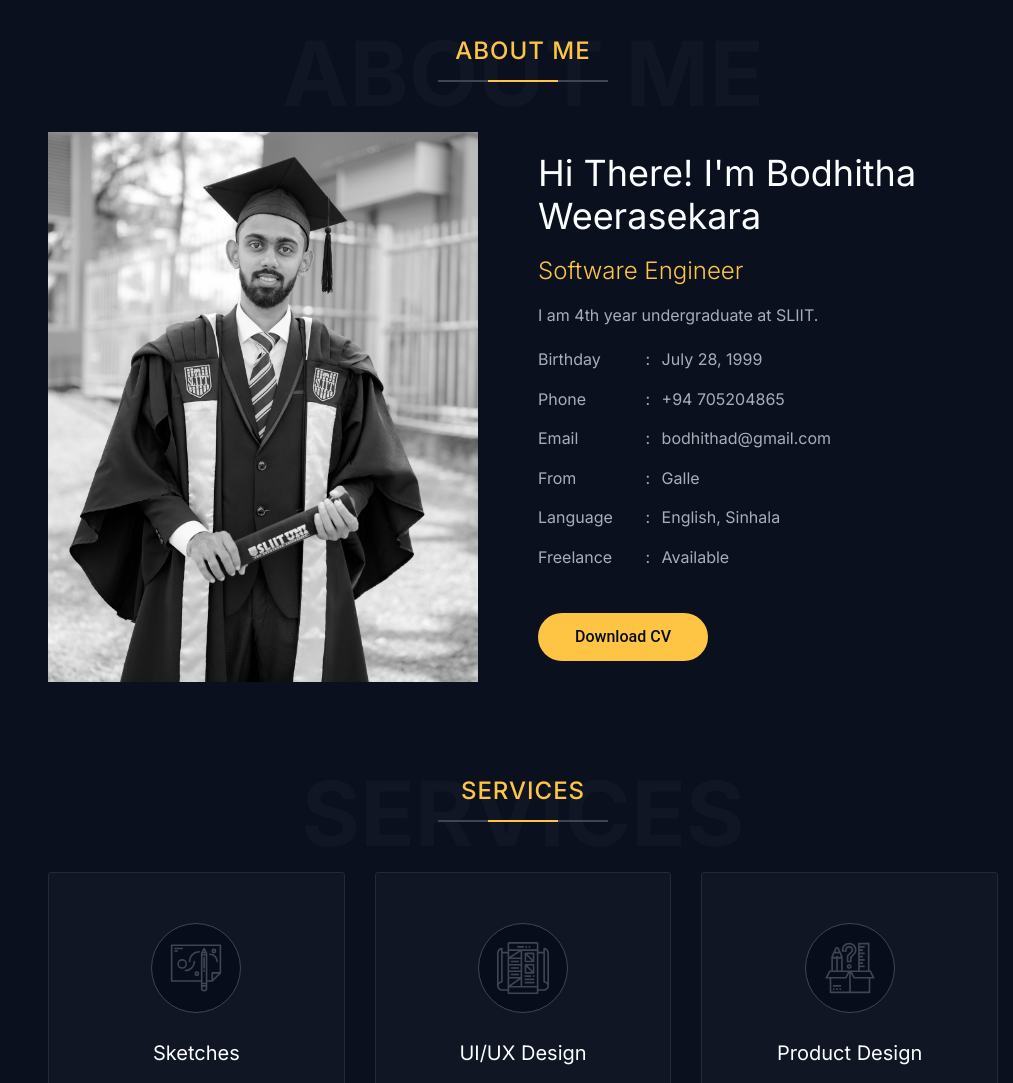
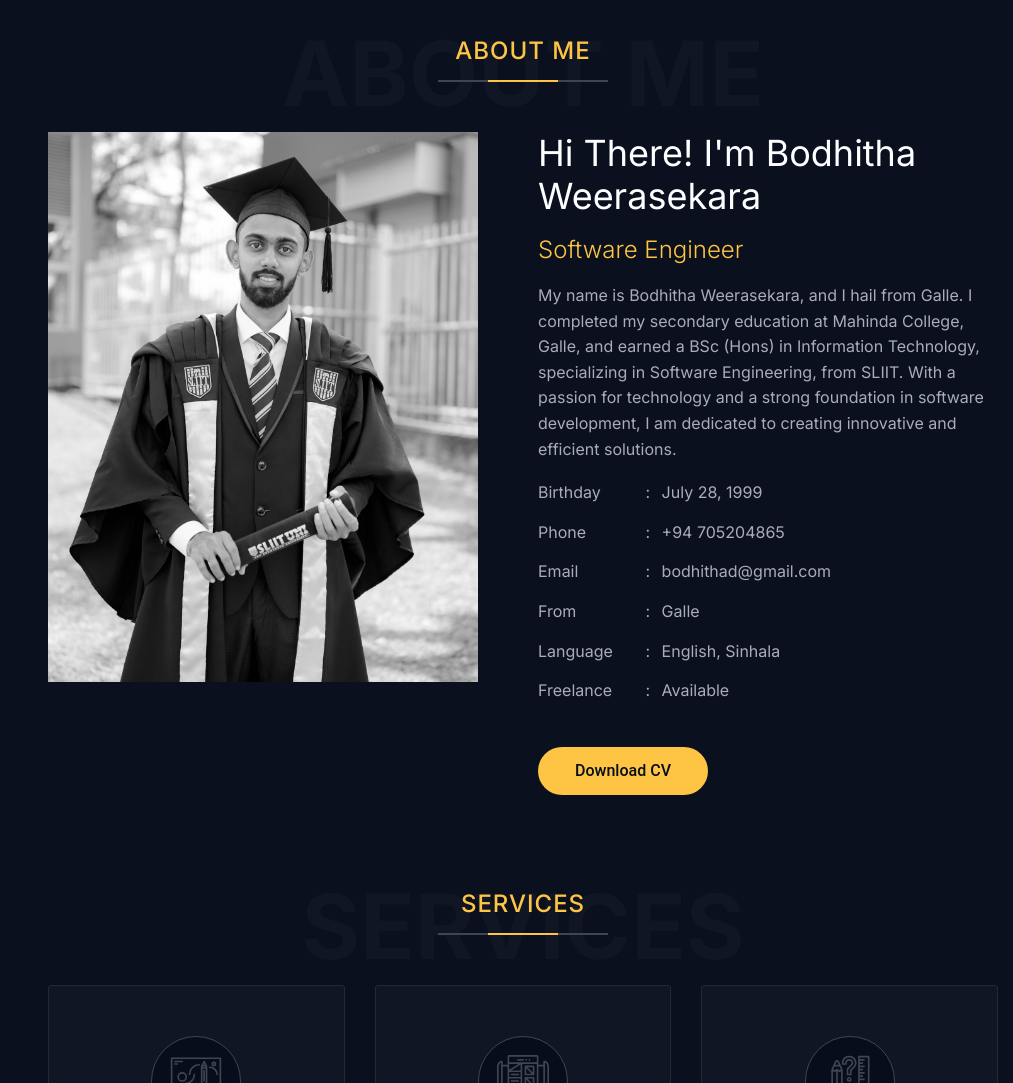
Before and after one commit to BodhithaW/Bodhitha, a plain HTML site: page index.html in a window 1280 px wide. Shown: the part 858-1941 px from the top of the page, without its empty margins (267-1280 px from the left). Drawn offline with Linux system fonts and the light colour scheme; animation ran at ten frames a second.

Commit message:
drive-link

```diff
--- a/index.html
+++ b/index.html
@@ -114,7 +114,11 @@
                                 <h2 class="st-text-block-title">Hi There! I'm Bodhitha Weerasekara</h2>
                                 <h4 class="st-text-block-subtitle">Software Engineer</h4>
                                 <div class="st-text-block-text">
-                                    <p>I am 4th year undergraduate at SLIIT.</p>
+                                    <p>My name is Bodhitha Weerasekara, and I hail from Galle.
+                                        I completed my secondary education at Mahinda College, Galle,
+                                        and earned a BSc (Hons) in Information Technology, specializing in Software Engineering,
+                                        from SLIIT. With a passion for technology and a strong foundation in software development,
+                                        I am dedicated to creating innovative and efficient solutions.</p>
                                 </div>
                                 <ul class="st-text-block-details st-mp0">
                                     <li><span>Birthday</span> : <span>July 28, 1999</span></li>
@@ -125,7 +129,7 @@
                                     <li><span>Freelance</span> : <span>Available</span></li>
                                 </ul>
                                 <div class="st-text-block-btn">
-                                    <a href="https://drive.google.com/file/d/1D-jzGY4cGAljngrIkZ5JNNZ2b97Ntljj/view?usp=drive_link=download" class="st-btn st-style1 st-color1">Download CV</a>
+                                    <a href="https://drive.google.com/file/d/1Uz-pxJw8dzBZzcMT1GkumUBO0ZNeSNgX/view?usp=drive_link=download" class="st-btn st-style1 st-color1">Download CV</a>
 
                                 </div>
                             </div>
```
